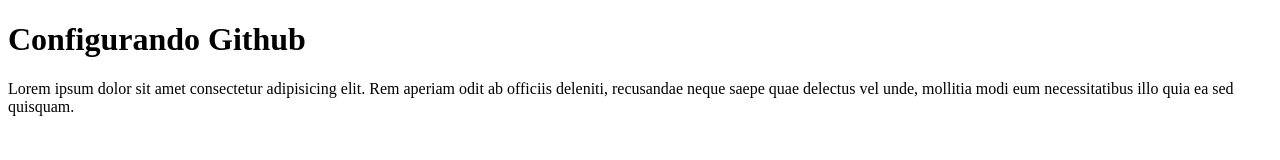
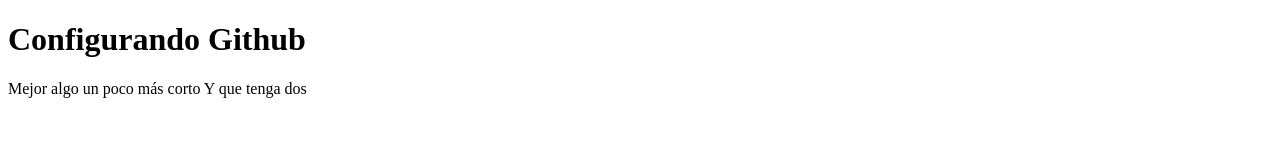
Before and after one commit to Mikenume/Clase-Github, a plain HTML site: page index.html in a window 1280 px wide. Drawn offline with Linux system fonts and the light colour scheme.

Commit message:
Cambios en el index

```diff
--- a/index.html
+++ b/index.html
@@ -7,13 +7,7 @@
 </head>
 <body>
     <h1>Configurando Github</h1>
-    <p>Lorem ipsum dolor sit amet
-        consectetur adipisicing elit.
-        Rem aperiam odit ab officiis
-        deleniti, recusandae neque saepe
-        quae delectus vel unde, mollitia
-        modi eum necessitatibus illo quia
-        ea sed quisquam.
-    </p>
+    <span>Mejor algo un poco más corto</span>
+    <span>Y que tenga dos</span>
 </body>
 </html>
```
